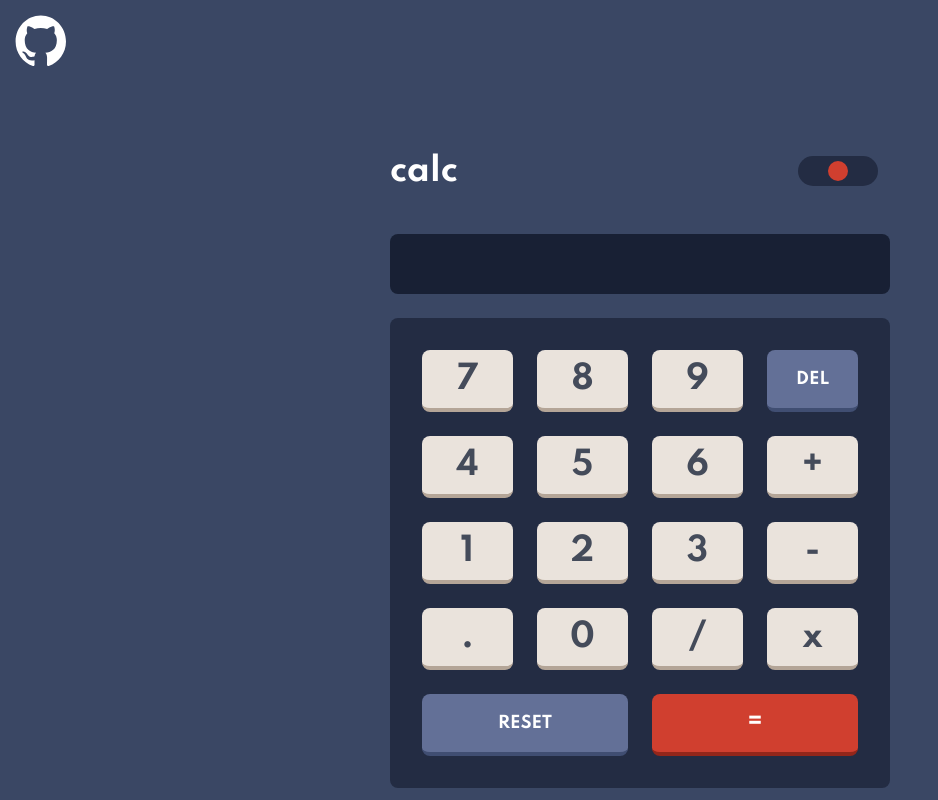
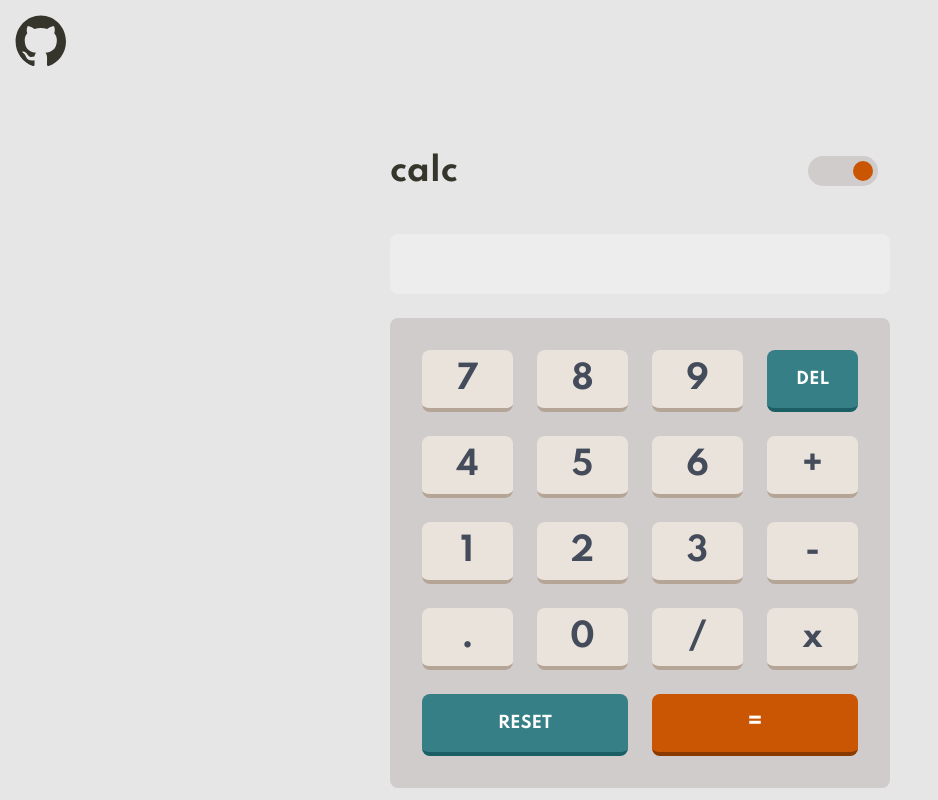
Before and after one commit to gufernandess/Calculator, a plain HTML site: page index.html in a window 1280 px wide. Both pictures are taken after a click on the button 815 px from the left and 171 px from the top of the page. Shown: the whole page, without its empty margins (0-938 px from the left). Drawn offline with nearby package versions, Linux system fonts and the light colour scheme.

Commit message:
Criação do dark mode

```diff
--- a/css/components/main.css
+++ b/css/components/main.css
@@ -24,19 +24,26 @@ main div {
 
 .themes p { color: white; font-size: 1rem; }
 
-@keyframes slide-to-center {
-    from { justify-content: flex-start; }
-    to { justify-content: center; padding-left: 0px;}
+@keyframes slide-to-right {
+    0% {
+        -webkit-transform: translateX(0);
+                transform: translateX(0);
+      }
+      100% {
+        -webkit-transform: translateX(38px);
+                transform: translateX(38px);
+      }
 }
 
-@keyframes slide-to-right {
-    from { justify-content: center; }
-    to { justify-content: flex-end; padding-left: 0px; padding-right: 7px; }
-}
-
-@keyframes slide-to-right {
-    from { justify-content: flex-end; }
-    to { justify-content: flex-start; padding-left: 7px; padding-right: 0px; }
+@keyframes slide-to-left {
+    0% {
+        -webkit-transform: translateX(38px);
+                transform: translateX(38px);
+      }
+      100% {
+        -webkit-transform: translateX(-2px);
+                transform: translateX(-2px);
+      }
 }
 
 .check {
@@ -45,10 +52,9 @@ main div {
     display: flex;
     justify-content: flex-start;
     align-items: center;
-    width: 80px;
+    width: 70px;
     height: 30px;
     padding-left: 7px;
-    animation: none;
 }
 
 .check-circle {
@@ -56,6 +62,7 @@ main div {
     border-radius: 50%;
     cursor: pointer;
     width: 20px;
+    animation: none;
 }
 
 .response-box {
--- a/js/script.js
+++ b/js/script.js
@@ -1,22 +1,63 @@
 const themeButton = document.querySelector(".check-circle");
-const themeBox = document.querySelector(".check");
+
+const icon = document.querySelector("ion-icon")
+const background = document.querySelector("body");
+const title = document.querySelector("p");
+const check = document.querySelector(".check");
+const responseBox = document.querySelector(".response-box");
+const keysBox = document.querySelector(".keys");
 
 themeButton.addEventListener("click", () => {
 
-    const themeBoxState = window.getComputedStyle(themeBox).justifyContent;
+    const themeButtonState = window.getComputedStyle(themeButton).animationName;
 
-    if(themeBoxState == 'flex-start') {
-        // themeBox.style.justifyContent = 'center';
-        themeBox.style.animation = 'slide-to-center .4s linear forwards';
+    if(themeButtonState == 'none' || themeButtonState == 'slide-to-left') {
+        themeButton.style.animation = 'slide-to-right .4s ease forwards';
+
+        icon.style.color = 'var(--Very-dark-grayish-yellow)';
+        background.style.backgroundColor = 'var(--Light-gray-main)';
+        title.style.color = 'var(--Very-dark-grayish-yellow)';
+        check.style.backgroundColor = 'var(--Grayish-red-toogleKeypad)';
+        themeButton.style.backgroundColor = 'var(--Orange-keyToogle)';
+        responseBox.style.backgroundColor = 'var(--Very-light-gray-screen)';
+        responseBox.style.color = 'var(--Very-dark-grayish-yellow)';
+        keysBox.style.backgroundColor = 'var(--Grayish-red-toogleKeypad)';
+
+        keysBox.querySelector(".delete-button").style.cssText =
+        'background-color: var(--Dark-moderate-cyan-key);' +
+        'border-bottom: 4px solid var(--Very-dark-cyan-key);';
+
+        keysBox.querySelector(".reset-button").style.cssText =
+        'background-color: var(--Dark-moderate-cyan-key);' +
+        'border-bottom: 4px solid var(--Very-dark-cyan-key);';
+
+        keysBox.querySelector(".response-button").style.cssText =
+        'background-color: var(--Orange-keyToogle);' +
+        'border-bottom: 4px solid var(--Dark-orange-keyShadow);';
     }
 
-    if(themeBoxState == 'center') {
-        // themeBox.style.justifyContent = 'flex-end';
-        themeBox.style.animation = 'slide-to-right .4s linear forwards';
-    }
+    if(themeButtonState == 'slide-to-right') {
+        themeButton.style.animation = 'slide-to-left .4s ease forwards';
 
-    if(themeBoxState == 'flex-end') {
-        // themeBox.style.justifyContent = 'flex-start';
-        themeBox.style.animation = 'slide-to-left .4s linear forwards';
+        icon.style.color = 'white';
+        background.style.backgroundColor = 'var(--Very-dark-desaturated-blue-main)';
+        title.style.color = 'white';
+        check.style.backgroundColor = 'var(--Very-dark-desaturated-blue-toogleKeypad)';
+        themeButton.style.backgroundColor = 'var(--Red-keyToogle)';
+        responseBox.style.backgroundColor = 'var(--Very-dark-desaturated-blue-screen)';
+        responseBox.style.color = 'white';
+        keysBox.style.backgroundColor = 'var(--Very-dark-desaturated-blue-toogleKeypad)';
+
+        keysBox.querySelector(".delete-button").style.cssText =
+        'background-color: var(--Desaturated-dark-blue-key);' +
+        'border-bottom: 4px solid var(--Desaturated-dark-blue-keyShadow);';
+
+        keysBox.querySelector(".reset-button").style.cssText =
+        'background-color: var(--Desaturated-dark-blue-key);' +
+        'border-bottom: 4px solid var(--Desaturated-dark-blue-keyShadow);';
+
+        keysBox.querySelector(".response-button").style.cssText =
+        'background-color: var(--Red-keyToogle);' +
+        'border-bottom: 4px solid var(--Dark-red-keyShadow);';
     }
 });
```
